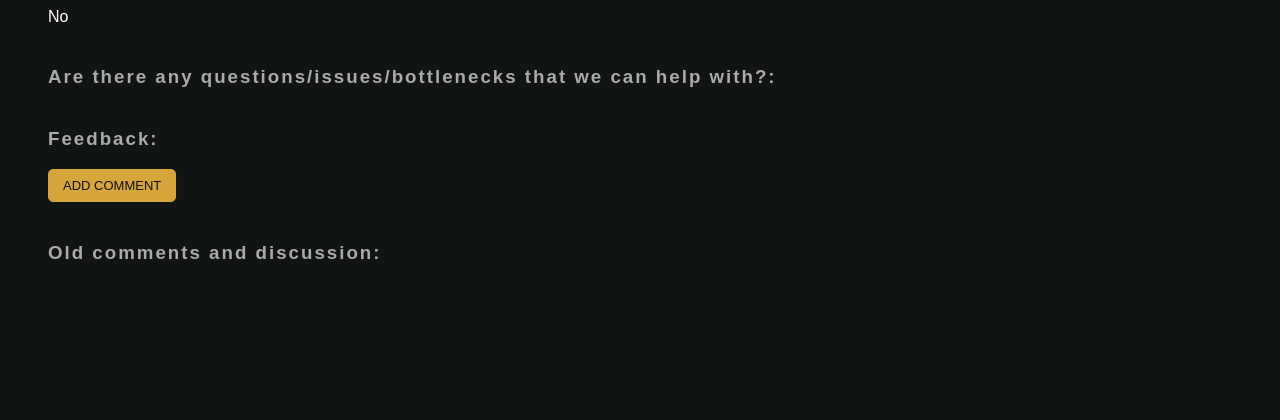
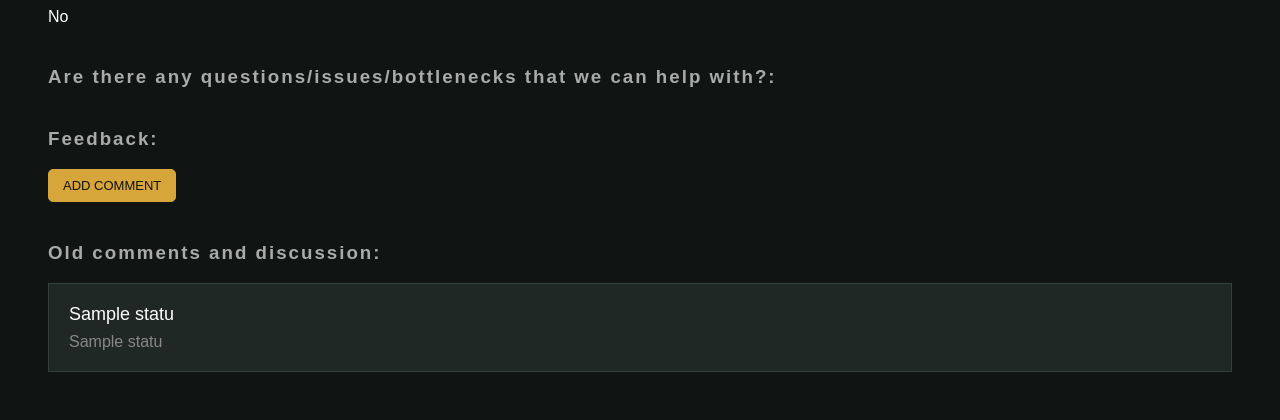
Before and after one commit to SasuF/TASKTRAC, a Flask app: page /admin-view-profile/2 in a window 1280 px wide. Shown: the part 417-837 px from the top of the page. Before the commit the page ends 676 px from the top, so only its background shows below. Run offline with Flask 3, Linux system fonts and the light colour scheme; a user stored in the database is signed in; tables that the repository leaves empty hold one stand-in row (values such as "Sample post"); a database or web service that is not in the repository returns one stand-in record (values such as "Sample title"); some libraries are stand-ins or nearby versions.

Commit message:
re-added old task view

```diff
--- a/templates/admin-view-profile.html
+++ b/templates/admin-view-profile.html
@@ -530,7 +530,23 @@ button:hover, .button:hover {
     Old comments and discussion:
 </h3>
 
+{% for task in old_tasks %}
 
+<div class="task">
+
+    <div>
+        <div class="task-name">
+            {{ task[1] }}
+        </div>
+
+        <div class="date">
+            {{ task[3] }}
+        </div>
+    </div>
+
+</div>
+
+{% endfor %}
 
 <!-- ONE MODAL -->
 <div id="taskModal" class="task-modal">
```
